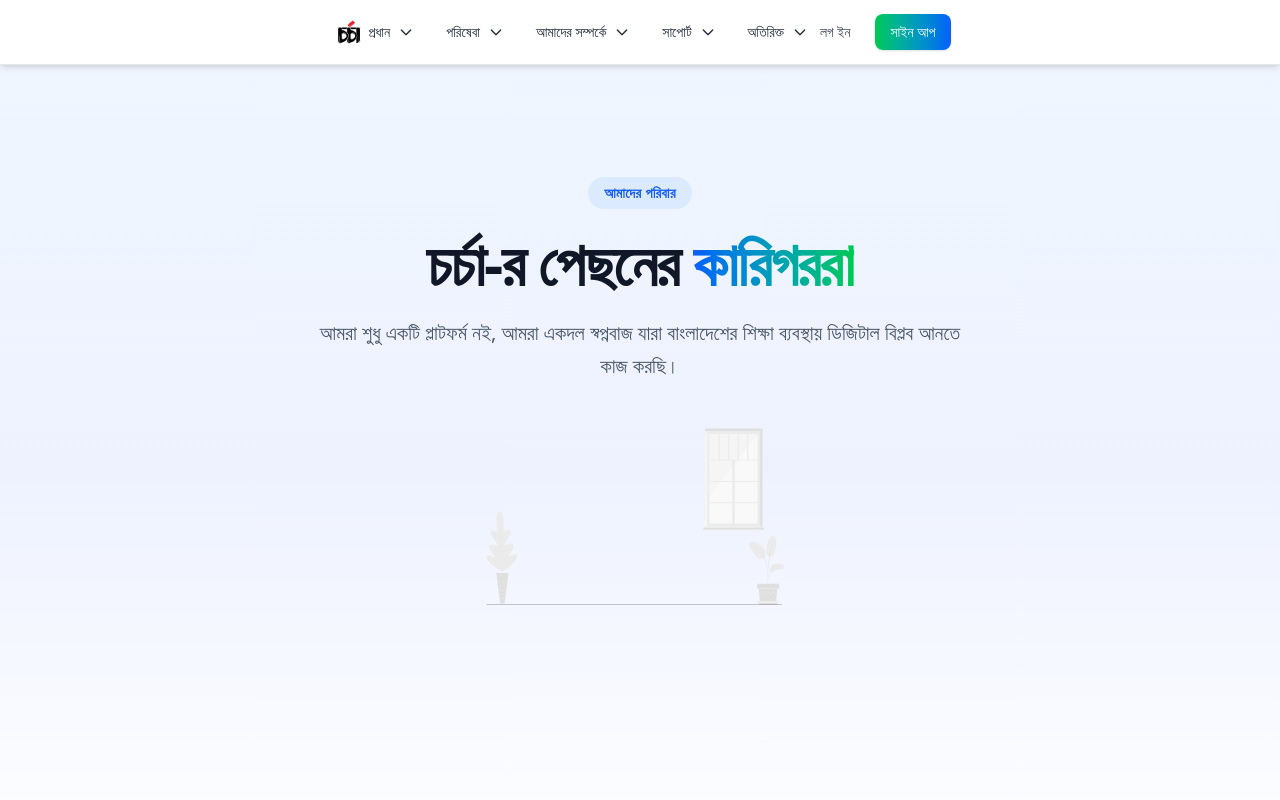
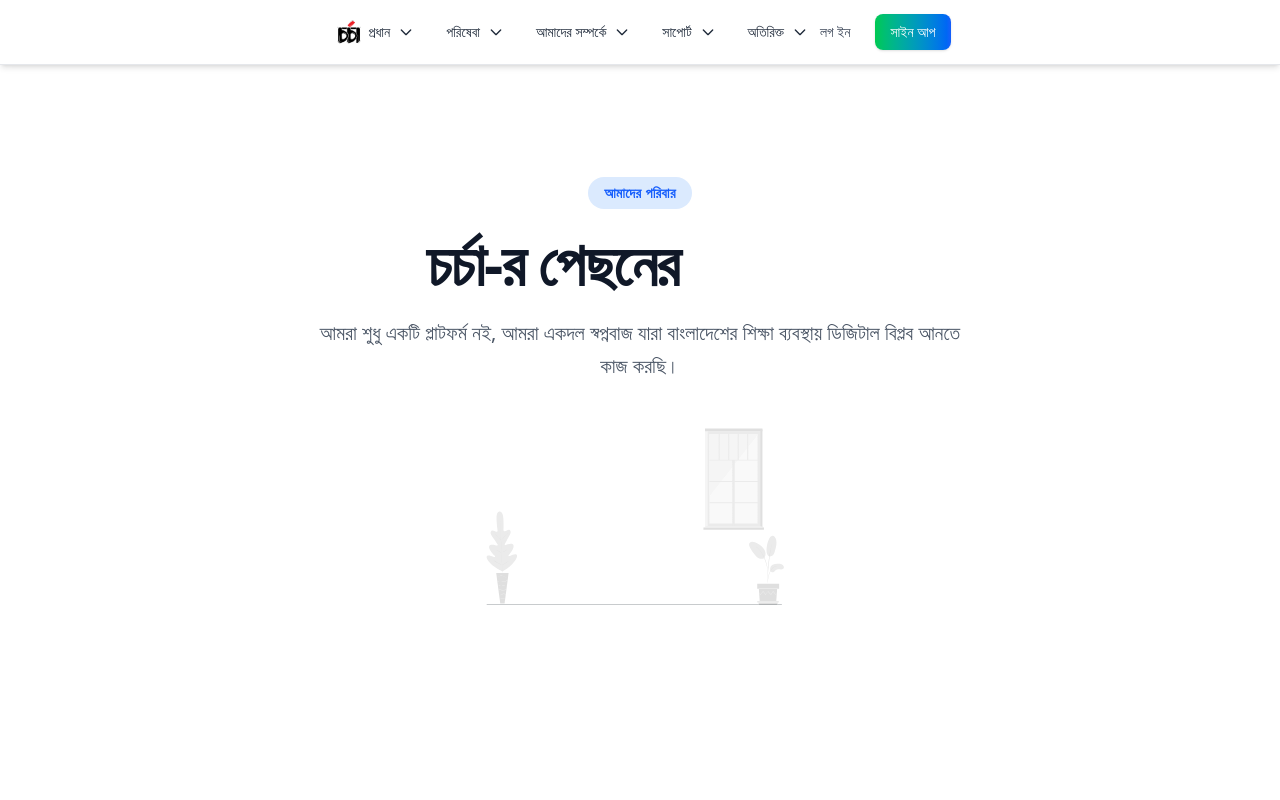
Before and after one commit to kousar-21/chorcha, a React (Vite) app: page /team in a window 1280 px wide. Shown: the top 800 px of the page. Built offline with nearby package versions, Linux system fonts and the light colour scheme.

Commit message:
update gradient class in our team page

```diff
--- a/src/Pages/OurTeam.jsx
+++ b/src/Pages/OurTeam.jsx
@@ -40,13 +40,13 @@ const OurTeam = () => {
       {/* FIXED HEADER: Used 'bg-gradient-to-b' (Standard Tailwind)
           Added pt-24 if you have a fixed navbar
       */}
-      <section className="bg-gradient-to-b from-blue-50 via-indigo-50 to-white py-20 px-4 pt-28">
+      <section className="bg-Linear-to-b from-blue-50 via-indigo-50 to-white py-20 px-4 pt-28">
         <div className="max-w-5xl mx-auto text-center">
           <div className="inline-block px-4 py-1.5 mb-6 text-sm font-semibold tracking-wide text-blue-600 uppercase bg-blue-100 rounded-full">
             আমাদের পরিবার
           </div>
           <h1 className="text-4xl md:text-6xl font-extrabold text-gray-900 mb-6 tracking-tight">
-            চর্চা-র পেছনের <span className="text-transparent bg-clip-text bg-gradient-to-r from-blue-600 to-green-500">কারিগররা</span>
+            চর্চা-র পেছনের <span className="text-transparent bg-clip-text bg-Linear-to-r from-blue-600 to-green-500">কারিগররা</span>
           </h1>
           <p className="text-gray-600 text-lg md:text-xl max-w-2xl mx-auto leading-relaxed">
             আমরা শুধু একটি প্লাটফর্ম নই, আমরা একদল স্বপ্নবাজ যারা বাংলাদেশের শিক্ষা ব্যবস্থায় ডিজিটাল বিপ্লব আনতে কাজ করছি।
@@ -105,7 +105,7 @@ const OurTeam = () => {
                   alt={member.name}
                   className="w-full h-full object-cover transform transition-transform duration-700 group-hover:scale-110"
                 />
-                <div className="absolute inset-0 bg-gradient-to-t from-blue-900/90 via-transparent to-transparent opacity-0 group-hover:opacity-100 transition-all duration-300 flex items-end justify-center pb-8">
+                <div className="absolute inset-0 bg-Linear-to-t from-blue-900/90 via-transparent to-transparent opacity-0 group-hover:opacity-100 transition-all duration-300 flex items-end justify-center pb-8">
                    <div className="flex gap-4">
                       {/* Using text for icons to avoid extra library dependencies */}
                       <a href="#" className="w-10 h-10 bg-white/20 backdrop-blur-md rounded-full flex items-center justify-center text-white hover:bg-white hover:text-blue-600 transition-colors">in</a>
```
